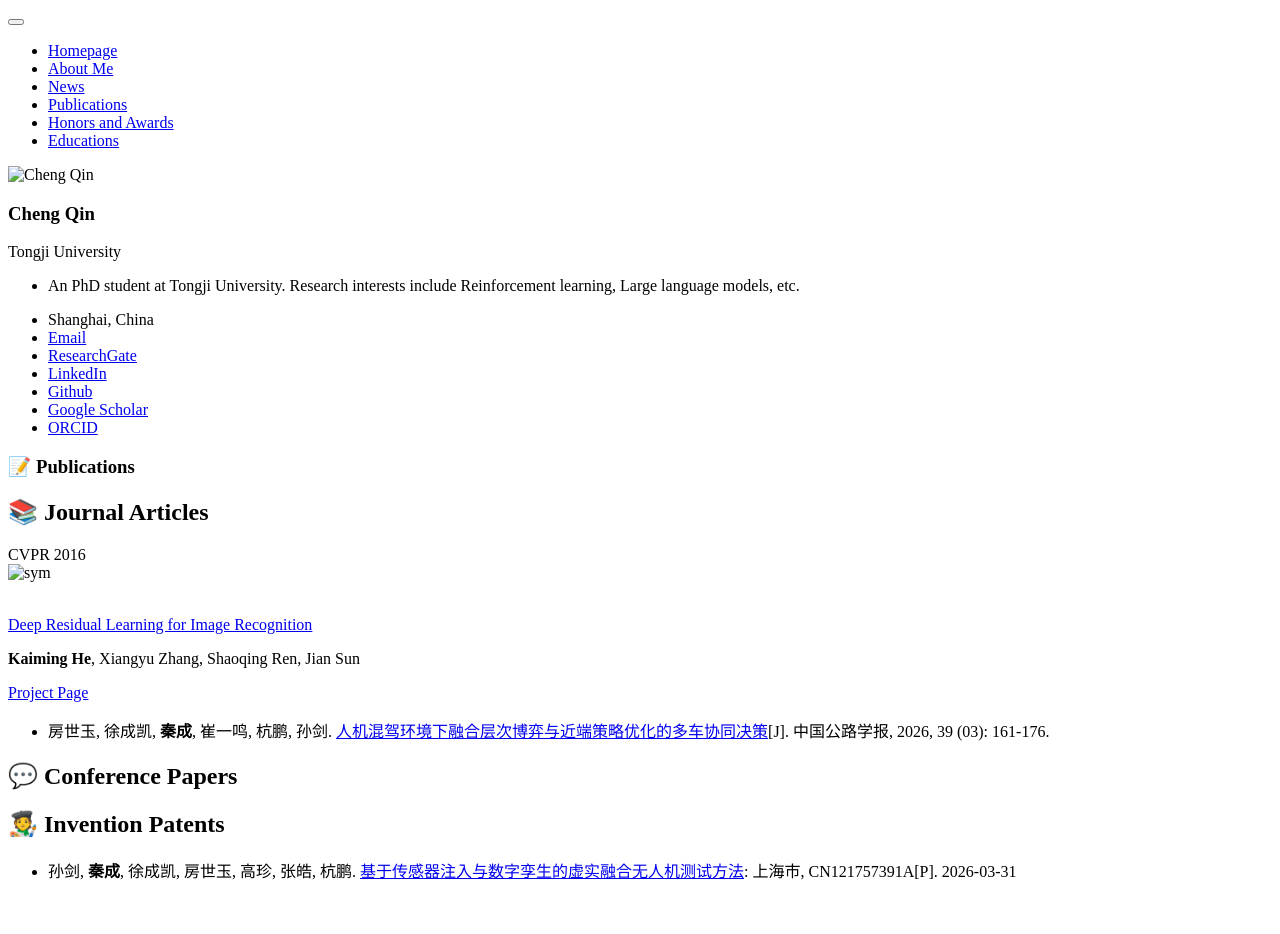
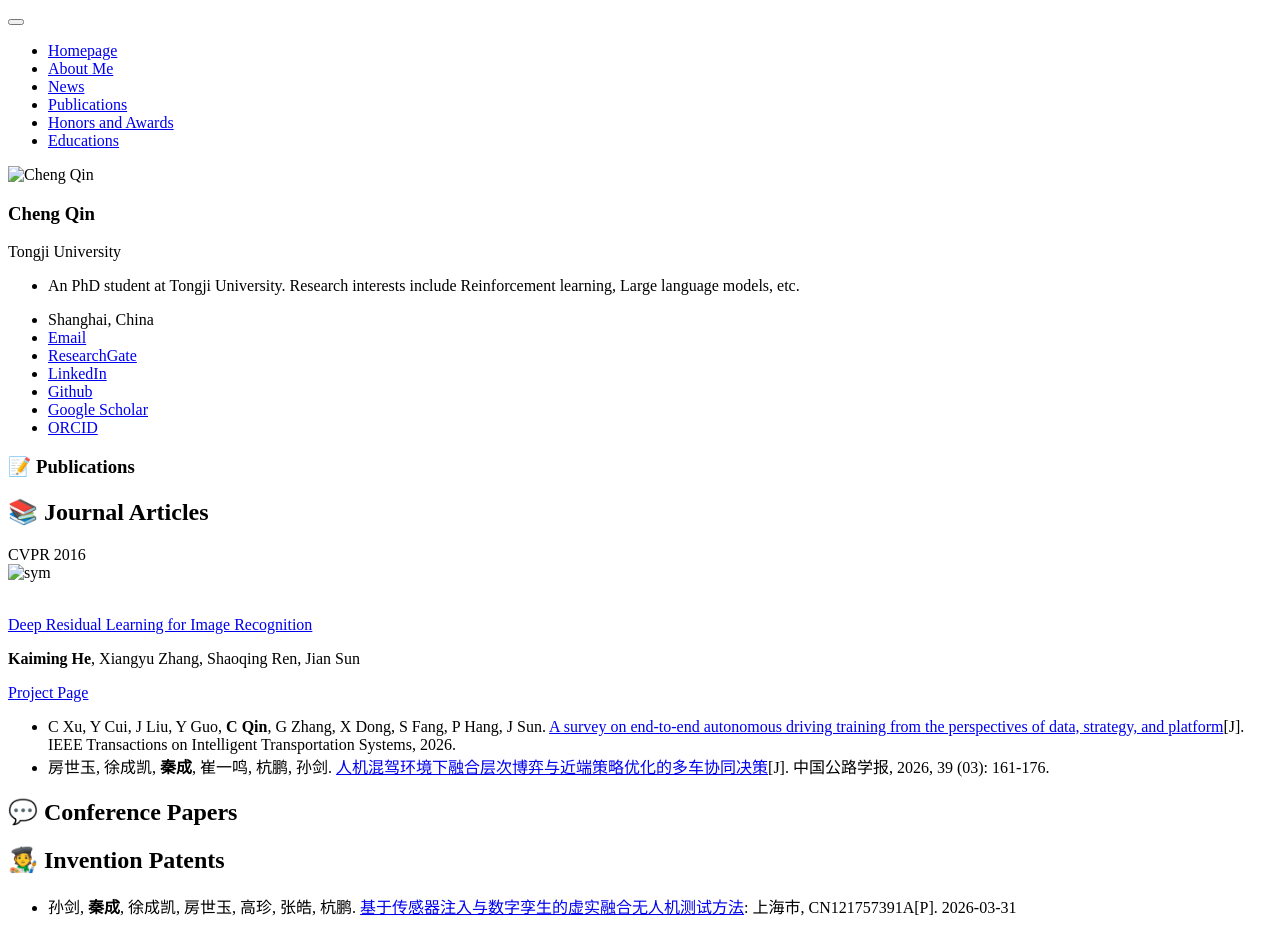
Before and after one commit to QinCheng0928/QinCheng0928.github.io, a Jekyll site: the page built from _pages/includes/publications.md, in a window 1280 px wide. Built offline with Jekyll 4.4.1, drawn with Linux system fonts in a browser that asks for light colours; our own code applies the rules of GitHub Pages for plain Markdown files; before the commit the page ends 900 px from its top, so only the background shows below that.

Commit message:
add a publication

```diff
--- a/_pages/includes/publications.md
+++ b/_pages/includes/publications.md
@@ -26,6 +26,7 @@
 </div>
 
 <!-- 简略论文展示模板 -->
+- C Xu, Y Cui, J Liu, Y Guo, **C Qin**, G Zhang, X Dong, S Fang, P Hang, J Sun. [A survey on end-to-end autonomous driving training from the perspectives of data, strategy, and platform](https://ieeexplore.ieee.org/document/11538396)[J]. IEEE Transactions on Intelligent Transportation Systems, 2026.
 - 房世玉, 徐成凯, **秦成**, 崔一鸣, 杭鹏, 孙剑. [人机混驾环境下融合层次博弈与近端策略优化的多车协同决策](https://doi.org/10.19721/j.cnki.1001-7372.2026.03.012)[J]. 中国公路学报, 2026, 39 (03): 161-176.
 
 ## 💬 Conference Papers
```
